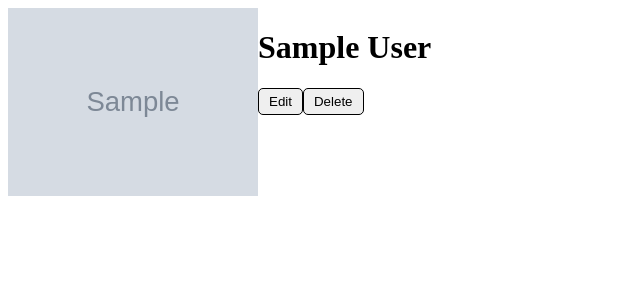
After one commit to Pike1868/flask-blogly, a Flask app: page /users/1 in a window 1280 px wide. The commit adds this page. Shown: the top 300 px of the page, without its empty margins (0-640 px from the left). Run offline with Flask 3, Linux system fonts and the light colour scheme; tables that the repository leaves empty hold one stand-in row (values such as "Sample post"); grey boxes marked "Sample" are stand-in pictures.

Commit message:
Added routes,views(templates),some styling, and started tests

```diff
--- a/app/models.py
+++ b/app/models.py
@@ -25,7 +25,8 @@ class User(db.Model):
                           default=DEFAULT_IMAGE_URL)
 
 
-@property
-def get_full_name():
-    """Get full name of user"""
-    firstname = Users.query.all()
+    @property
+    def get_full_name(self):
+        """Get full name of user"""
+
+        return f"{self.first_name} {self.last_name}"
--- a/app/routes.py
+++ b/app/routes.py
@@ -1,5 +1,5 @@
-from flask import Blueprint, render_template, redirect
-from .models import User
+from flask import Blueprint, render_template, redirect, request
+from .models import User, db
 
 # Create a Blueprint
 main = Blueprint('main', __name__)
@@ -18,5 +18,60 @@ user = Blueprint('user', __name__)
 def show_user_directory():
     """Show a list of all users"""
     users = User.query.all()
-    print(users)
     return render_template("index.html", users=users)
+
+
+@user.route("/users/new")
+def create_user_form():
+    """Show form to add a user"""
+    return render_template("users/new.html")
+
+
+@user.route("/users/<int:user_id>")
+def show_user(user_id):
+    """Show details about a single user"""
+    user = User.query.get_or_404(user_id)
+    return render_template("users/details.html", user=user)
+
+
+@user.route("/users/new", methods=["POST"])
+def add_user():
+    """Add user to users db with user input values"""
+    first_name = request.form["first_name"]
+    last_name = request.form["last_name"]
+    image_url = request.form["image_url"]
+
+    new_user = User(first_name=first_name,
+                    last_name=last_name, image_url=image_url)
+    db.session.add(new_user)
+    db.session.commit()
+    return redirect("/users")
+
+
+@user.route("/users/<int:user_id>/edit", methods=["GET"])
+def edit_user_form(user_id):
+    """Show form to edit a user"""
+    user = User.query.get_or_404(user_id)
+    return render_template("users/edit.html", user=user)
+
+
+@user.route("/users/<int:user_id>/edit", methods=["POST"])
+def edit_user(user_id):
+    """Show form to edit a user"""
+    user = User.query.filter_by(id=user_id).first()
+
+    user.last_name = request.form["last_name"]
+    user.first_name = request.form["first_name"]
+    user.image_url = request.form["image_url"]
+    db.session.commit()
+
+    return redirect("/users")
+
+
+@user.route("/users/<int:user_id>/delete", methods=["POST"])
+def delete_user(user_id):
+    """Delete user from users database"""
+    User.query.filter_by(id=user_id).delete()
+    db.session.commit()
+
+    return redirect("/users")
--- a/app/static/style.css
+++ b/app/static/style.css
@@ -0,0 +1,24 @@
+input {
+  display: block;
+  margin: 5px 0;
+}
+
+button {
+  font-weight: 500;
+  border: 1px solid black;
+  border-radius: 5px;
+  padding: 5px 10px;
+}
+
+.user_image {
+  max-height: 250px;
+  max-width: 250px;
+}
+
+.user_info_container {
+  display: flex;
+}
+
+.user_btn_group {
+  display: flex;
+}
--- a/app/templates/base.html
+++ b/app/templates/base.html
@@ -5,7 +5,7 @@
     <meta charset="UTF-8">
     <meta name="viewport" content="width=device-width, initial-scale=1.0">
     <link rel="stylesheet" href="/static/style.css">
-    <title>{% block title%}Blogly App{% endblock %}</title>
+    <title>{% block title%}Blogly App:{% endblock %}</title>
 </head>
 
 <body>
--- /dev/null
+++ b/app/templates/users/details.html
@@ -0,0 +1,20 @@
+{% extends "base.html" %}
+{% block title %}User Listing{% endblock %}
+{% block content%}
+
+<div class="user_info_container">
+    <img src="{{user.image_url}}" alt="" srcset="" class="user_image">
+    <div class="user_details">
+        <h1>{{user.get_full_name}}</h1>
+        <div class="user_btn_group">
+            <form action="/users/{{user.id}}/edit" method="get">
+                <button>Edit</button>
+            </form>
+            <form action="/users/{{user.id}}/delete" method="post">
+                <button>Delete</button>
+            </form>
+        </div>
+    </div>
+</div>
+
+{% endblock %}
```
Also changed, not shown: app/templates/index.html (+5 -2 lines), app/templates/users/edit.html (added, +17 -0 lines), app/templates/users/new.html (added, +18 -0 lines), tests/test_routes.py (added, +25 -0 lines), tests/test_models.py (added).
